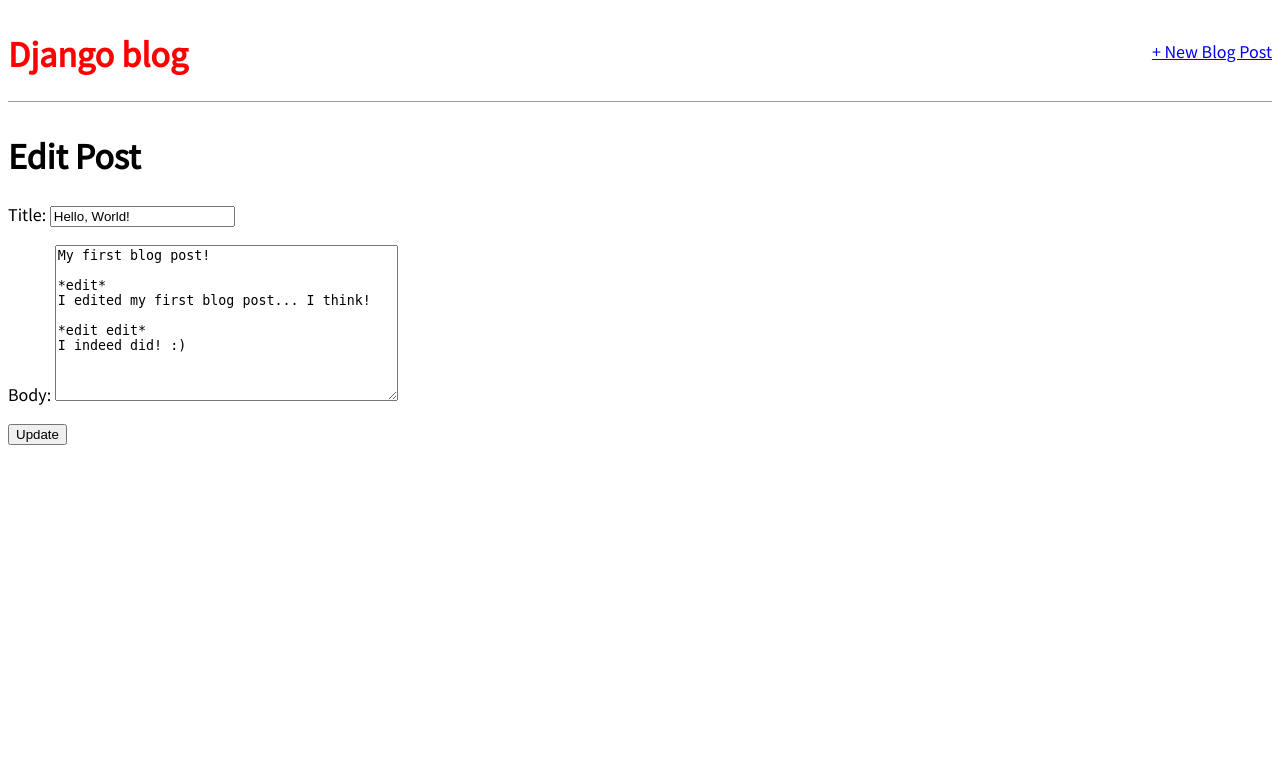
After one commit to Fearfully-M/blog, a Django app: page /post/1/edit/ in a window 1280 px wide. The commit adds this page. Shown: the top 781 px of the page. Run offline with Django 5.2, Linux system fonts and the light colour scheme; data comes from the database, SQL or seed files in the repository; both versions use the stored data as it was after the commit.

Commit message:
added CRUD functionality to blog app

```diff
--- a/blog/urls.py
+++ b/blog/urls.py
@@ -1,7 +1,10 @@
 from django.urls import path
-from.views import BlogListView, BlogDetailView
+from.views import BlogListView, BlogDetailView, BlogCreateView, BlogUpdateView, BlogDeleteView
 
 urlpatterns = [
+    path("post/new/", BlogCreateView.as_view(), name = "post_new"),
     path("post/<int:pk>/", BlogDetailView.as_view(), name = "post_detail"),
+    path("post/<int:pk>/edit/", BlogUpdateView.as_view(), name = "post_edit"),
+    path("post/<int:pk>/delete/", BlogDeleteView.as_view(), name = "post_delete"),
     path("", BlogListView.as_view(), name = "home"),
 ]
--- a/blog/views.py
+++ b/blog/views.py
@@ -1,5 +1,8 @@
 from django.shortcuts import render
 from django.views.generic import ListView, DetailView
+from django.views.generic.edit import CreateView, UpdateView, DeleteView
+from django.urls import reverse_lazy
+
 from .models import Post
 
 class BlogListView(ListView):
@@ -9,3 +12,18 @@ class BlogListView(ListView):
 class BlogDetailView(DetailView):
     model = Post
     template_name = 'post_detail.html'
+
+class BlogCreateView(CreateView):
+    model = Post
+    template_name = "post_new.html"
+    fields = ["title", "author", "body"]
+
+class BlogUpdateView(UpdateView):
+    model = Post
+    template_name = "post_edit.html"
+    fields = ['title', 'body']
+
+class BlogDeleteView(DeleteView):
+    model = Post
+    template_name = "post_delete.html"
+    success_url = reverse_lazy("home")
--- a/static/css/base.css
+++ b/static/css/base.css
@@ -1,5 +1,6 @@
-header h1 a {
-    color: red;
+body {
+    font-family: 'Source Sans Pro', sans-serif;
+    font-size: 18px;
 }
 
 header {
@@ -13,11 +14,11 @@ header h1 a {
     text-decoration: none;
 }
 
-nav-left {
+.nav-left {
     margin-right: auto;
 }
 
-nav-right {
+.nav-right {
     display:flex;
     padding-top:2rem;
 }
--- a/templates/base.html
+++ b/templates/base.html
@@ -5,10 +5,15 @@
         <link rel="stylesheet" href="https://fonts.googleapis.com/css?family=Source+Sans+Pro:400">
         <link rel="stylesheet" href="{% static 'css/base.css' %}">
     </head>
-     <header>
-                <h1><a href="{% url 'home' %}">Django blog</a></h1>
+        <body>
+            <header>
+                <div class = 'nav-left'>
+                    <h1><a href="{% url 'home' %}">Django blog</a></h1>
+                </div>
+                <div class = 'nav-right'>
+                    <a href="{% url 'post_new' %}">+ New Blog Post</a>
+                </div>
             </header>
-        <body>
             <div>
                 {% block content %}
                 {% endblock content %}
--- a/templates/post_detail.html
+++ b/templates/post_detail.html
@@ -6,4 +6,7 @@
     <p> {{ post.body }}</p>
 </div>
 
+<p><a href="{% url 'post_edit' post.pk %}">+Edit Blog Post</a></p>
+<p><a href="{% url 'post_delete' post.pk %}">-Delete Blog Post</a></p>
+
 {% endblock content %}
--- /dev/null
+++ b/templates/post_edit.html
@@ -0,0 +1,9 @@
+{% extends "base.html" %}
+
+{% block content %}
+<h1>Edit Post</h1>
+<form action="" method = "post">{% csrf_token %}
+    {{ form.as_p }}
+<input type="submit" value = "Update">
+</form>
+{% endblock content %}
```
Also changed, not shown: blog/tests.py (+29 -0 lines), templates/post_delete.html (added, +9 -0 lines), templates/post_new.html (added, +11 -0 lines), db.sqlite3.
